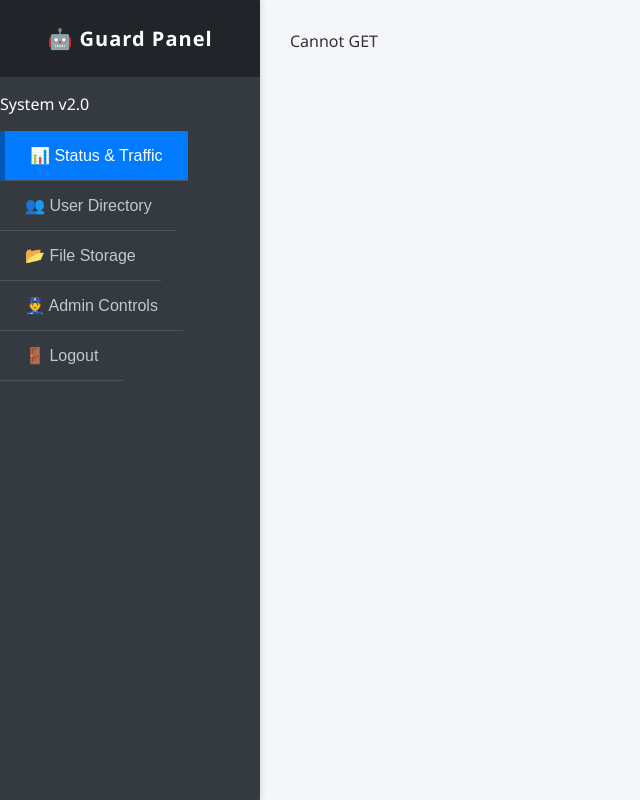
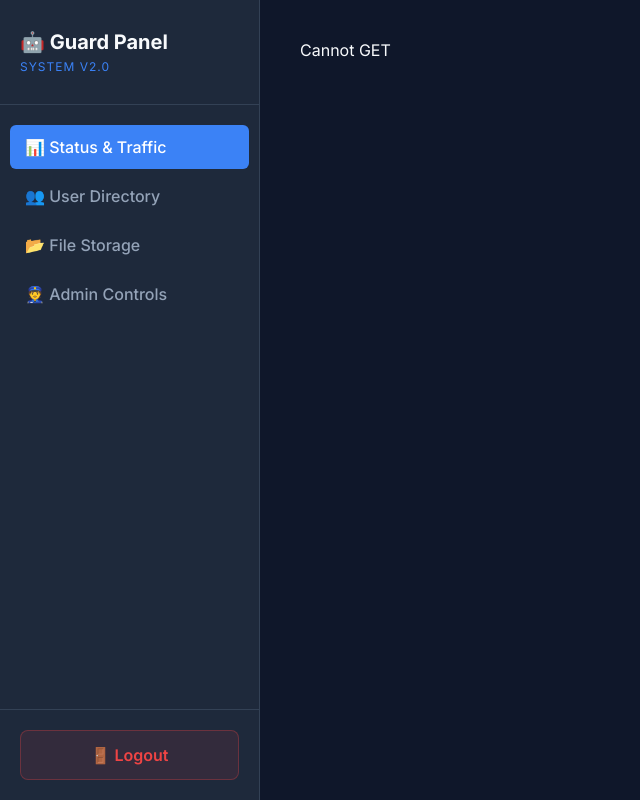
Before and after one commit to LKDlovepreet/New-Drama-Bot, a Python web app: template dashboard/templates/dashboard.html in a window 1280 px wide. Shown: the whole page, without its empty margins (0-640 px from the left). Run offline with Jinja, Linux system fonts and the light colour scheme; the template is opened without the code that fills it, so the values that code supplies are empty.

Commit message:
Update style.css

```diff
--- a/dashboard/static/style.css
+++ b/dashboard/static/style.css
@@ -1,192 +1,179 @@
-/* Global Styles */
-body {
-    font-family: 'Segoe UI', sans-serif;
+@import url('https://fonts.googleapis.com/css2?family=Inter:wght@400;500;600;700&display=swap');
+
+* {
     margin: 0;
     padding: 0;
-    background-color: #1e1e1e;
-    color: #e0e0e0;
+    box-sizing: border-box;
+    font-family: 'Inter', sans-serif;
 }
 
-/* Auth Pages (Login/Verify) */
+:root {
+    --bg-dark: #0f172a;
+    --bg-panel: #1e293b;
+    --text-main: #f8fafc;
+    --text-muted: #94a3b8;
+    --accent: #3b82f6;
+    --accent-hover: #2563eb;
+    --success: #10b981;
+    --danger: #ef4444;
+    --border: #334155;
+}
+
+body {
+    background-color: var(--bg-dark);
+    color: var(--text-main);
+}
+
+/* --- AUTH PAGES (Login & Verify) --- */
+.auth-body {
+    display: flex;
+    align-items: center;
+    justify-content: center;
+    min-height: 100vh;
+}
+
 .auth-container {
-    display: flex;
-    justify-content: center;
-    align-items: center;
-    height: 100vh;
+    width: 100%;
+    max-width: 400px;
+    padding: 20px;
 }
 
 .auth-box {
-    background: #2d2d2d;
-    padding: 40px;
-    border-radius: 10px;
-    text-align: center;
-    box-shadow: 0 4px 15px rgba(0,0,0,0.5);
-    width: 300px;
-}
-
-.auth-box h2 {
-    margin-bottom: 20px;
-    color: #fff;
-}
-
-.auth-box input {
-    padding: 12px;
-    margin: 15px 0;
-    width: 90%;
-    border-radius: 5px;
-    border: 1px solid #444;
-    background: #333;
-    color: white;
-    font-size: 16px;
+    background: var(--bg-panel);
+    padding: 40px 30px;
+    border-radius: 12px;
+    box-shadow: 0 10px 25px rgba(0,0,0,0.5);
+    border: 1px solid var(--border);
     text-align: center;
 }
 
-.auth-box button {
-    padding: 12px 25px;
-    background: #0088cc;
-    color: white;
-    border: none;
-    border-radius: 5px;
-    cursor: pointer;
+.auth-header h2 { font-size: 24px; margin-bottom: 5px; }
+.auth-header p { color: var(--text-muted); margin-bottom: 30px; font-size: 14px; }
+
+.input-group input {
+    width: 100%;
+    padding: 14px;
+    background: var(--bg-dark);
+    border: 1px solid var(--border);
+    color: var(--text-main);
+    border-radius: 8px;
+    margin-bottom: 20px;
     font-size: 16px;
-    width: 100%;
-    transition: background 0.3s;
+    outline: none;
+    transition: 0.3s;
 }
 
-.auth-box button:hover {
-    background: #006699;
+.input-group input:focus { border-color: var(--accent); }
+
+button {
+    width: 100%;
+    padding: 14px;
+    border: none;
+    border-radius: 8px;
+    font-size: 16px;
+    font-weight: 600;
+    cursor: pointer;
+    transition: 0.3s;
+    color: white;
 }
 
+.btn-primary { background: var(--accent); }
+.btn-primary:hover { background: var(--accent-hover); }
+.btn-success { background: var(--success); }
+.btn-success:hover { background: #059669; }
+
 .error-msg {
-    color: #ff4d4d;
-    margin-top: 10px;
+    color: var(--danger);
+    margin-top: 15px;
     font-size: 14px;
+    min-height: 20px;
 }
 
-/* Dashboard Layout */
+/* --- DASHBOARD LAYOUT --- */
 .dashboard-body {
     display: flex;
     height: 100vh;
-    background: #f4f6f9;
-    color: #333; /* Dashboard light mode mein clean lagta hai */
+    overflow: hidden;
 }
 
 .sidebar {
     width: 260px;
-    background: #343a40;
-    color: white;
+    background: var(--bg-panel);
+    border-right: 1px solid var(--border);
     display: flex;
     flex-direction: column;
-    box-shadow: 2px 0 5px rgba(0,0,0,0.1);
 }
 
-.sidebar h2 {
-    text-align: center;
-    padding: 25px 0;
-    background: #212529;
-    margin: 0;
-    font-size: 20px;
-    letter-spacing: 1px;
+.sidebar-brand {
+    padding: 30px 20px;
+    border-bottom: 1px solid var(--border);
 }
 
-.sidebar button {
-    background: none;
-    border: none;
-    color: #c2c7d0;
-    padding: 15px 25px;
-    text-align: left;
-    cursor: pointer;
-    font-size: 16px;
-    border-bottom: 1px solid #4b545c;
-    transition: all 0.2s;
+.sidebar-brand h2 { font-size: 20px; color: var(--text-main); }
+.sidebar-brand p { font-size: 12px; color: var(--accent); letter-spacing: 1px; text-transform: uppercase; margin-top: 5px; }
+
+.sidebar-nav {
+    flex: 1;
+    padding: 20px 10px;
 }
 
-.sidebar button:hover {
-    background: #495057;
-    color: white;
-    padding-left: 30px; /* Slight movement effect */
+.sidebar-nav button {
+    width: 100%;
+    text-align: left;
+    background: transparent;
+    padding: 12px 15px;
+    margin-bottom: 5px;
+    border-radius: 6px;
+    color: var(--text-muted);
+    font-weight: 500;
 }
 
-.sidebar button.active {
-    background: #007bff;
-    color: white;
-    border-left: 5px solid #0056b3;
-}
+.sidebar-nav button:hover { background: var(--bg-dark); color: var(--text-main); }
+.sidebar-nav button.active { background: var(--accent); color: white; }
+
+.sidebar-footer { padding: 20px; border-top: 1px solid var(--border); }
+.logout-btn { background: rgba(239, 68, 68, 0.1); color: var(--danger); border: 1px solid rgba(239, 68, 68, 0.3); }
+.logout-btn:hover { background: var(--danger); color: white; }
 
 .content {
     flex: 1;
-    padding: 30px;
+    padding: 40px;
     overflow-y: auto;
+    background: var(--bg-dark);
 }
 
-.logout {
-    margin-top: auto;
-    background: #dc3545 !important;
-    text-align: center !important;
-}
-
-.logout:hover {
-    background: #c82333 !important;
-}
-
-/* Cards & Tables */
-h1 {
-    color: #444;
-    border-bottom: 2px solid #007bff;
-    padding-bottom: 10px;
-    display: inline-block;
-}
+/* --- API CONTENT (Stats & Tables) --- */
+.content h1 { font-size: 28px; margin-bottom: 25px; font-weight: 600; }
 
 .stats-grid {
-    display: flex;
+    display: grid;
+    grid-template-columns: repeat(auto-fit, minmax(250px, 1fr));
     gap: 20px;
-    flex-wrap: wrap;
     margin-bottom: 30px;
 }
 
 .card {
-    background: white;
-    padding: 20px;
-    border-radius: 8px;
-    box-shadow: 0 2px 8px rgba(0,0,0,0.1);
-    min-width: 200px;
-    text-align: center;
+    background: var(--bg-panel);
+    padding: 25px;
+    border-radius: 10px;
+    border: 1px solid var(--border);
 }
 
-.card h3 {
-    margin: 0;
-    font-size: 14px;
-    color: #666;
-    text-transform: uppercase;
-}
-
-.card h1 {
-    margin: 10px 0 0;
-    font-size: 36px;
-    color: #007bff;
-    border: none;
-}
+.card h3 { color: var(--text-muted); font-size: 14px; font-weight: 500; margin-bottom: 10px; text-transform: uppercase; }
+.card h1 { margin: 0; font-size: 36px; color: var(--accent); }
 
 table {
     width: 100%;
     border-collapse: collapse;
-    background: white;
-    border-radius: 8px;
+    background: var(--bg-panel);
+    border-radius: 10px;
     overflow: hidden;
-    box-shadow: 0 2px 8px rgba(0,0,0,0.1);
+    border: 1px solid var(--border);
 }
 
-th, td {
-    padding: 15px;
-    text-align: left;
-    border-bottom: 1px solid #eee;
-}
+th, td { padding: 15px 20px; text-align: left; border-bottom: 1px solid var(--border); }
+th { background: rgba(255,255,255,0.02); color: var(--text-muted); font-weight: 600; text-transform: uppercase; font-size: 12px; }
+tr:last-child td { border-bottom: none; }
+tr:hover td { background: rgba(255,255,255,0.02); }
 
-th {
-    background-color: #007bff;
-    color: white;
-}
-
-tr:hover {
-    background-color: #f1f1f1;
-}
+.loader { text-align: center; color: var(--text-muted); font-size: 18px; margin-top: 50px; }
```
